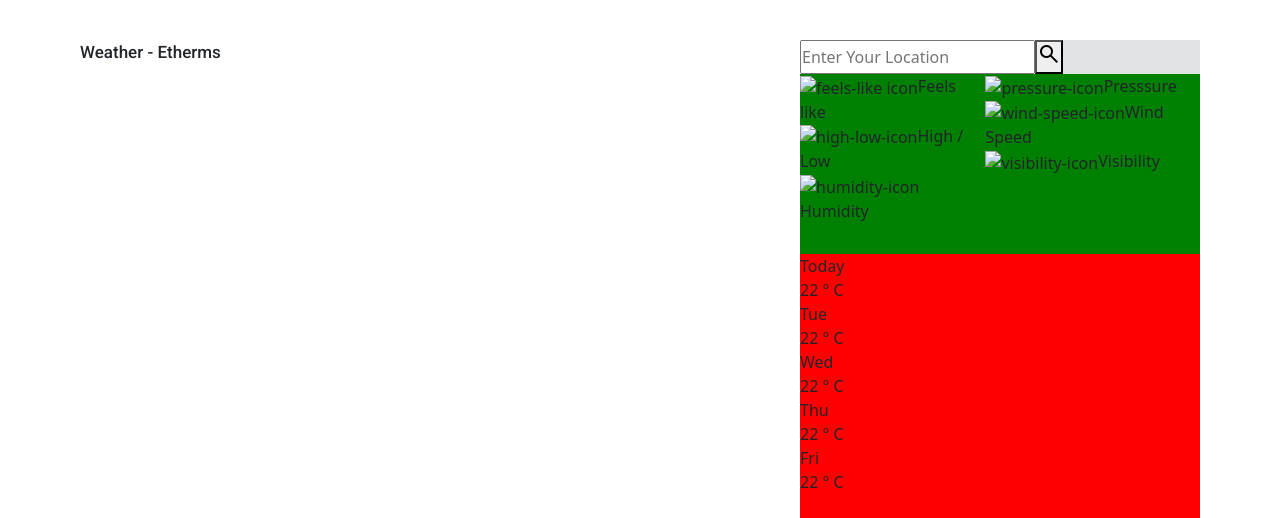
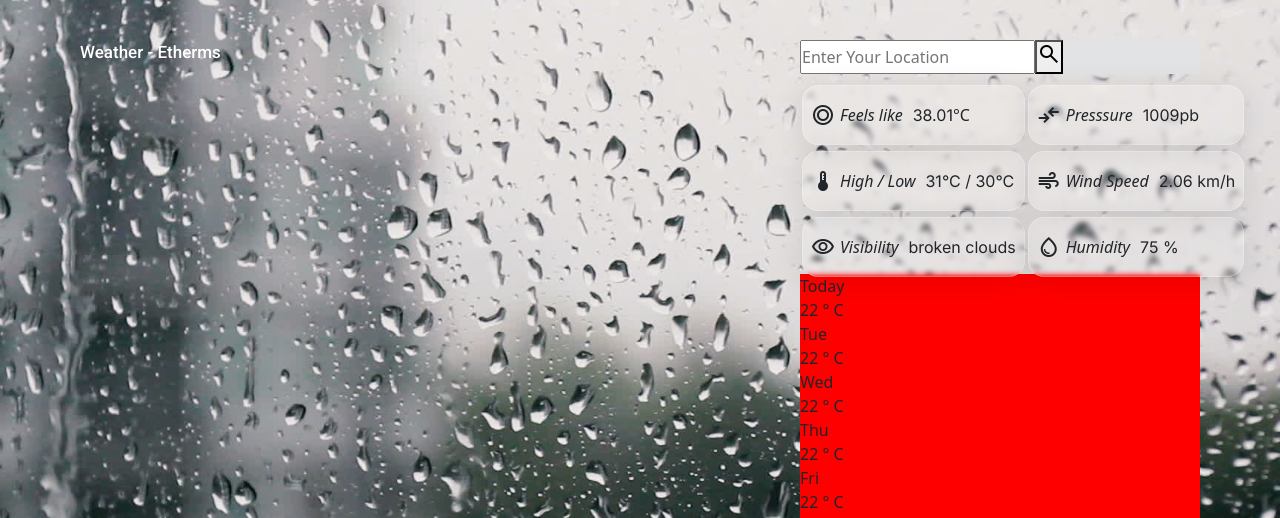
Before and after one commit to Etherms/Weather-Website, a website: page public/index.html in a window 1280 px wide. Shown: the top 518 px of the page. Drawn offline with nearby package versions, Linux system fonts and the light colour scheme.

Commit message:
Added Input weather info that is connected to the API

```diff
--- a/public/css/style.css
+++ b/public/css/style.css
@@ -10,6 +10,10 @@
 
 body{
     height: 100vh;
+    background-image: url(../img/raining-background.jpg);
+    background-position: center;
+    background-repeat: no-repeat;
+    background-size: cover;
 }
 .content-container{
     display: flex;
@@ -18,6 +22,7 @@ body{
     justify-content: space-between  ;
 }
 .left-container{
+    color: white;
     display: flex;
     flex-direction: column;
     justify-content: space-between;
@@ -69,3 +74,40 @@ body{
     background: rgb(40, 40, 40);
     margin: 0 5px;
 }
+
+.current-weather{
+
+    width: 400px;
+    height: 180px;
+    display: flex;
+    justify-content: space-evenly;
+    margin: 10px 0;
+}
+.left-current-weather, .right-current-weather{
+    display: flex;
+    flex-direction: column;
+    justify-content: space-evenly;
+}
+
+.info-container{
+    background: rgba(255, 255, 255, 0.149);
+    border-radius: 16px;
+    box-shadow: 0 4px 30px rgba(0, 0, 0, 0.1);
+    backdrop-filter: blur(2.6px);
+    -webkit-backdrop-filter: blur(5.6px);
+    border: 1px solid rgba(255, 255, 255, 0.23);
+    display: flex;
+    align-items: center;
+    padding: 17px 8px;
+    margin: 1px 1px 5px 2px;
+    white-space: nowrap;
+}
+.info-container .info-icon{
+    margin-right: 5px;
+}
+.info-container em{
+    margin-right: 10px;
+}
+.info-value{
+    font-family:'inter',sans-serif; ;
+}
--- a/public/index.html
+++ b/public/index.html
@@ -39,19 +39,52 @@
             <input type="text" placeholder="Enter Your Location" class="city-input">
             <button class="citySearch-button"><span class="material-symbols-outlined">search</span></button>
         </div>
-        <div class="current-weather" style="background: green;
-        width: 400px; height: 180px; display: flex;">
+
+
+
+
+        <div class="current-weather" >
             <div class="left-current-weather">
-                <div class="info-container"> <img src="" alt="feels-like icon"><span></span>Feels like</div>
-                <div class="info-container"><img src="" alt="high-low-icon"><span>High / Low</span></div>
-                <div class="info-container"><img src="" alt="humidity-icon"><span>Humidity</span></div>
+                <div class="info-container">
+                    <span class="material-symbols-outlined info-icon">nest_thermostat_gen_3</span>
+                    <em>Feels like</em>
+                    <span id="feels-like"class="info-value">38.01</span> <span>&deg;C</span>
+                </div>
+                <div class="info-container">
+                    <span class="material-symbols-outlined info-icon">device_thermostat</span>
+                    <em>High / Low</em>
+                    <span id="high-low" class="info-value">31&deg;C / 30&deg;C</span>
+                </div>
+                <div class="info-container">
+                    <span class="material-symbols-outlined info-icon">visibility</span>
+                    <em>Visibility</em>
+                    <span id="visibility" class="visibility info-value">broken clouds</span>
+                </div>
             </div>
             <div class="right-current-weather">
-                <div class="info-container"><img src="" alt="pressure-icon"><span>Presssure</span></div>
-                <div class="info-container"><img src="" alt="wind-speed-icon"><span>Wind Speed</span></div>
-                <div class="info-container"><img src="" alt="visibility-icon"><span>Visibility</span></div>
+                <div class="info-container">
+                    <span class="material-symbols-outlined info-icon">compare_arrows</span>
+                    <em>Presssure</em>
+                    <span id="pressure" class="info-value">
+                        1009pb</span>
+                </div>
+                <div class="info-container">
+                    <span class="material-symbols-outlined info-icon">air</span>
+                    <em>Wind Speed</em>
+                    <span id="windspeed" class="info-value">2.06 km/h</span>
+                </div>
+                <div class="info-container">
+                    <span class="material-symbols-outlined info-icon">water_drop</span>
+                    <em>Humidity</em>
+                    <span id="humidity" class="info-value">75 %</span>
+                </div>
             </div>
         </div>
+
+
+
+
+
         <div class="five-day-forcast" style=" background:red; width: 400px; height: 380px;">
             <div class="day-info-container">
                 <span>Today</span>
@@ -82,6 +115,7 @@
 
     </div>
     </div>
+        <script defer src="./js/constVariables.js"></script>
         <script defer src="./js/index.js"></script>
         <script defer src="./js/Date.js"></script>
         <script defer src = "./js/Clock.js"></script>
--- a/public/js/Clock.js
+++ b/public/js/Clock.js
@@ -1,3 +1,4 @@
+
 function currentTime() {
     let date = new Date();
     let hh = date.getHours();
--- a/public/js/Date.js
+++ b/public/js/Date.js
@@ -1,3 +1,4 @@
+
 function currentDate(){
     const date  = new Date();
 
--- /dev/null
+++ b/public/js/constVariables.js
@@ -0,0 +1,17 @@
+const apiKey = 'b4f14acde9128b8d3aa7f19726393199';
+
+const searchButton = document.querySelector('.citySearch-button');
+const tempContainer = document.getElementById("temperature");
+const cityContainer = document.getElementById("location");
+const cloudContainer = document.getElementById("cloud-icon");
+const dateContainer = document.getElementById("date");
+const timeContainer = document.getElementById("time");
+
+
+//Weather information Variables
+const feelsLike = document.getElementById("feels-like")
+const highLow = document.getElementById("high-low")
+const humidity = document.getElementById("humidity")
+const pressure = document.getElementById("pressure")
+const windSpeed = document.getElementById("windspeed")
+const visibility = document.getElementById("visibility")
--- a/public/js/index.js
+++ b/public/js/index.js
@@ -1,13 +1,3 @@
-const apiKey = 'b4f14acde9128b8d3aa7f19726393199';
-const searchButton = document.querySelector('.citySearch-button');
-
-const tempContainer = document.getElementById("temperature");
-const cityContainer = document.getElementById("location");
-const timeContainer = document.getElementById("time");
-const dateContainer = document.getElementById("date");
-const cloudContainer = document.getElementById("cloud-icon");
-
-
 async function fetchWeatherData(cityInput) {
     if (cityInput === '') {
         console.error('City input is empty');
@@ -28,6 +18,18 @@ async function fetchWeatherData(cityInput) {
 
         tempContainer.innerHTML = `${parseInt(currentWeatherData.main.temp)}`;
         cityContainer.innerHTML = `${currentWeatherData.name}`;
+
+        feelsLike.innerHTML = `${currentWeatherData.main.feels_like}`;
+
+
+        highLow.innerHTML = `${Math.ceil(currentWeatherData.main.temp_max)}℃ / ${Math.ceil(currentWeatherData.main.temp_min)}℃`;
+        humidity.innerHTML = `${currentWeatherData.main.humidity}%`;
+        pressure.innerHTML = `${currentWeatherData.main.pressure}pb`;
+        windSpeed.innerHTML = `${currentWeatherData.wind.speed}km/h`;
+        visibility.innerHTML = `${currentWeatherData.weather[0].description}`;
+
+
+
         const response_1 = await fetch(forecastURL);
         if (!response_1.ok) {
             throw new Error(`Forecast API response was not ok (${response_1.status})`);
```
Also changed, not shown: public/img/raining-background.jpg (added).
